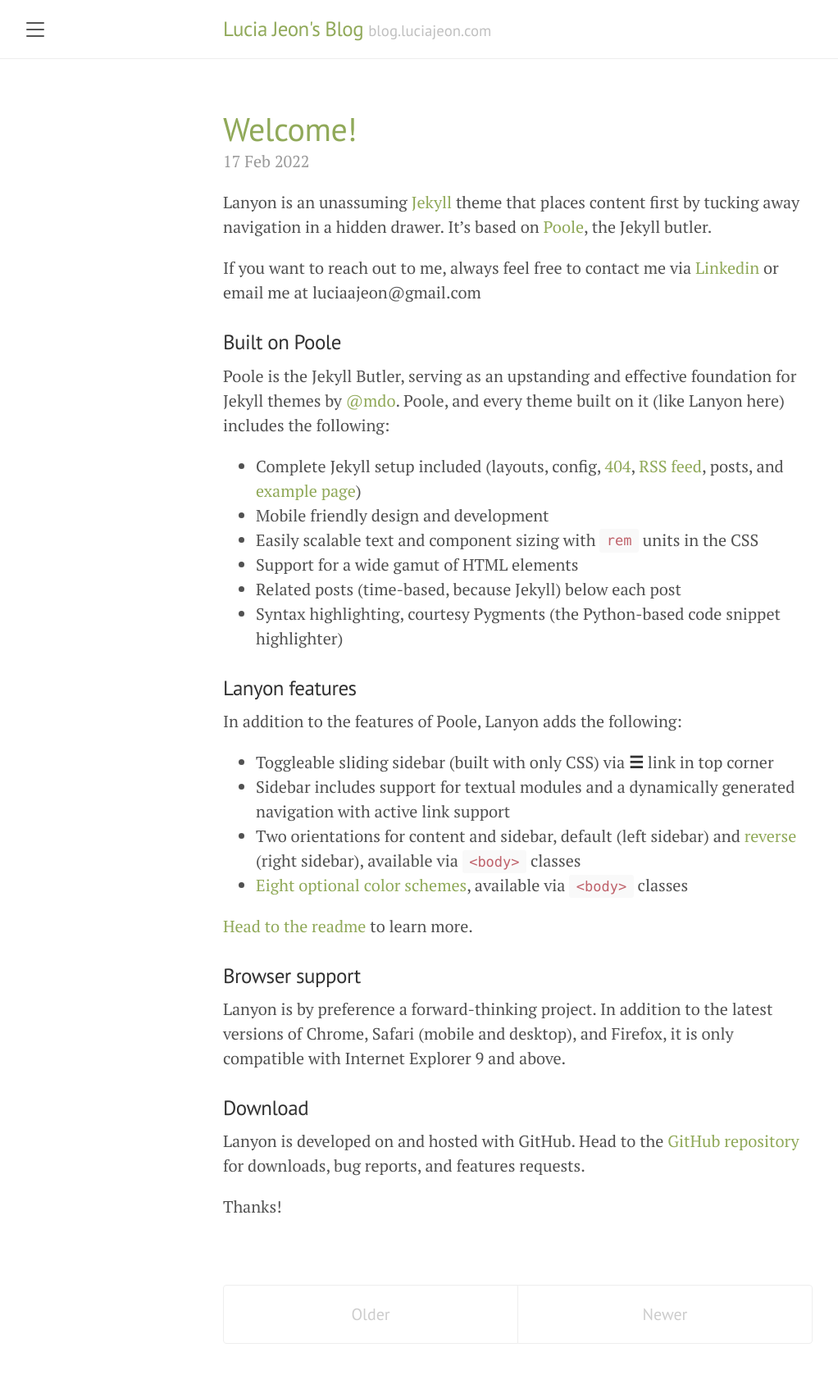
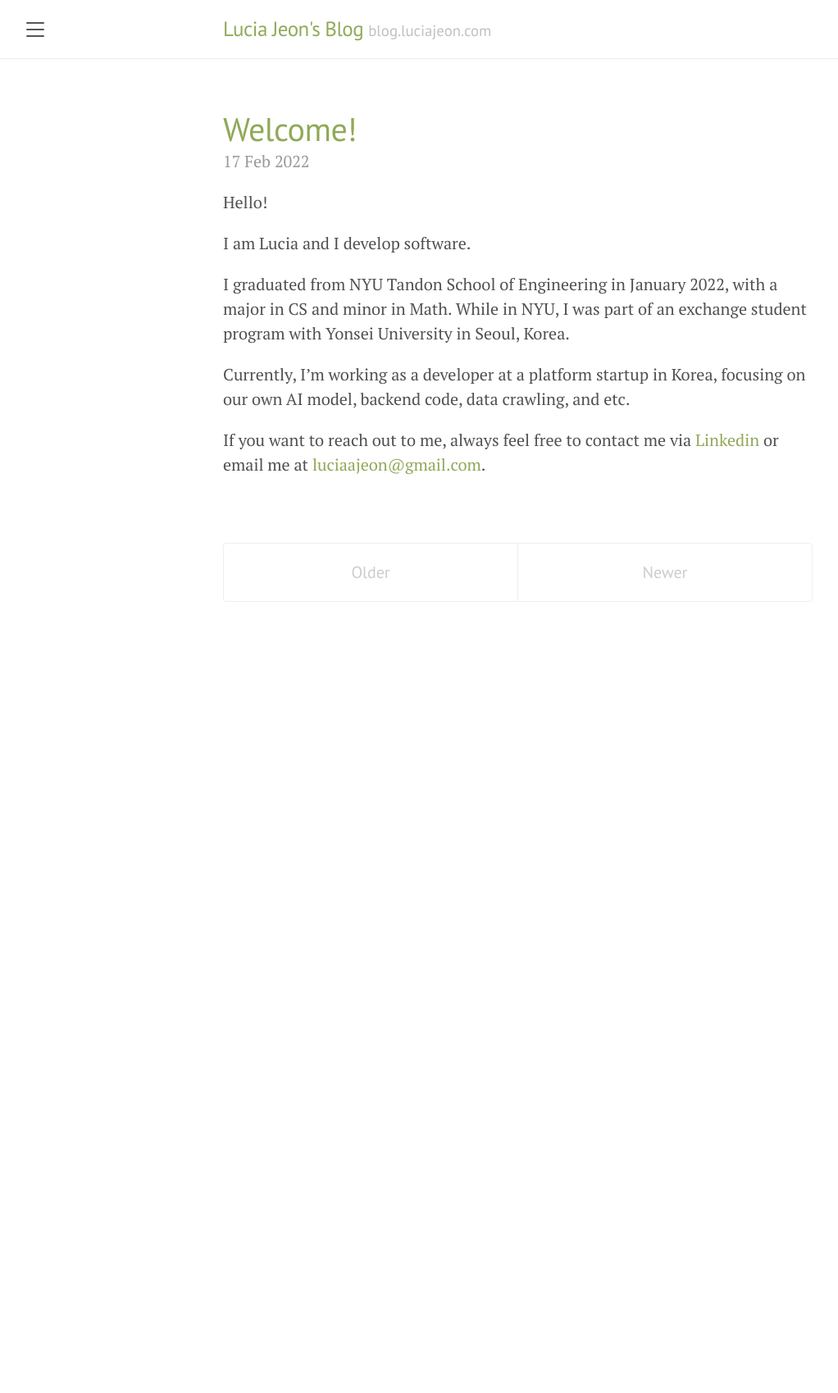
Before and after one commit to luciajeon/devblog, a Jekyll site: the page built from index.html, in a window 1280 px wide. Shown: the whole page at 82% size, without its empty margins (8-1030 px from the left). Built offline with Jekyll 4.4.1, drawn with Linux system fonts in a browser that asks for light colours; the list of posts is cut into pages by our own code; after the commit the page ends 900 px from its top, so only the background shows below that.

Commit message:
edited courseworks

```diff
--- a/_posts/2022-02-17-introducing-lanyon.md
+++ /dev/null
@@ -1,40 +0,0 @@
----
-layout: post
-title: Welcome!
----
-
-Lanyon is an unassuming [Jekyll](http://jekyllrb.com) theme that places content first by tucking away navigation in a hidden drawer. It's based on [Poole](http://getpoole.com), the Jekyll butler.
-
-If you want to reach out to me, always feel free to contact me via [Linkedin](https://www.linkedin.com/in/luciajeon/) or email me at luciaajeon@gmail.com
-
-### Built on Poole
-
-Poole is the Jekyll Butler, serving as an upstanding and effective foundation for Jekyll themes by [@mdo](https://twitter.com/mdo). Poole, and every theme built on it (like Lanyon here) includes the following:
-
-* Complete Jekyll setup included (layouts, config, [404](/404), [RSS feed](/atom.xml), posts, and [example page](/about))
-* Mobile friendly design and development
-* Easily scalable text and component sizing with `rem` units in the CSS
-* Support for a wide gamut of HTML elements
-* Related posts (time-based, because Jekyll) below each post
-* Syntax highlighting, courtesy Pygments (the Python-based code snippet highlighter)
-
-### Lanyon features
-
-In addition to the features of Poole, Lanyon adds the following:
-
-* Toggleable sliding sidebar (built with only CSS) via **☰** link in top corner
-* Sidebar includes support for textual modules and a dynamically generated navigation with active link support
-* Two orientations for content and sidebar, default (left sidebar) and [reverse](https://github.com/poole/lanyon#reverse-layout) (right sidebar), available via `<body>` classes
-* [Eight optional color schemes](https://github.com/poole/lanyon#themes), available via `<body>` classes
-
-[Head to the readme](https://github.com/poole/lanyon#readme) to learn more.
-
-### Browser support
-
-Lanyon is by preference a forward-thinking project. In addition to the latest versions of Chrome, Safari (mobile and desktop), and Firefox, it is only compatible with Internet Explorer 9 and above.
-
-### Download
-
-Lanyon is developed on and hosted with GitHub. Head to the <a href="https://github.com/poole/lanyon">GitHub repository</a> for downloads, bug reports, and features requests.
-
-Thanks!
--- /dev/null
+++ b/_posts/2022-02-17-welcome.md
@@ -0,0 +1,14 @@
+---
+layout: post
+title: Welcome!
+---
+
+Hello!
+
+I am Lucia and I develop software.
+
+I graduated from NYU Tandon School of Engineering in January 2022, with a major in CS and minor in Math. While in NYU, I was part of an exchange student program with Yonsei University in Seoul, Korea.
+
+Currently, I’m working as a developer at a platform startup in Korea, focusing on our own AI model, backend code, data crawling, and etc.
+
+If you want to reach out to me, always feel free to contact me via [Linkedin](https://www.linkedin.com/in/luciajeon/) or email me at <span style="color: #90a959"> luciaajeon@gmail.com</span>.
--- a/about.md
+++ b/about.md
@@ -3,22 +3,18 @@ layout: page
 title: About
 ---
 
-Hello!
-
-I graduated from NYU Tandon School of Engineering in January 2022, with a major in CS and minor in Math.
-
-Currently, I'm a main developer at a platform startup in Korea.
-
-I'm looking forward to strengthen my entry-level AI / ML understanding as a software engineer.
-
-Feel free to reach out to me via Linkedin :)
-
 <p class="message">
-  Hey there! This page is included as an example. Feel free to customize it for your own use upon downloading. Carry on!
+  Sample quote.
 </p>
 
+Hehehee
+
+
+### Fields of Interest
 
 Below are my major interests:
 
-* [Hyde](http://hyde.getpoole.com)
-* [Lanyon](http://lanyon.getpoole.com)
+* <span style="color: #90a959">AI</span>
+* Data Science
+* Political Science
+*
--- a/coursework.md
+++ b/coursework.md
@@ -3,10 +3,9 @@ layout: page
 title: Coursework
 ---
 
-## NYU Tandon School of Engineering
+## <span style="color: #90a959">NYU Tandon School of Engineering</span>
 
 ### Computer Science
-
 * Introduction to Computer Engineering
 * Introduction to Programming and Problem Solving
 * Data Structures and Algorithms
@@ -21,14 +20,16 @@ title: Coursework
 * Undergrad Guided Studies in Computer Science
 
 
+
 ### Math & Science
 * Discrete Mathematics
 * Calculus 3: Multi-Dimensional Calculus
 * Honors Linear Algebra
-
 * General Chemistry for Engineers
 * Organic Chemistry 1
 * Introduction to Cell and Molecular Biology
+
+
 
 ### Others
 * Disability Studies
@@ -37,4 +38,17 @@ title: Coursework
 
 
 
-## Yonsei University (Seoul, Korea)
+## <span style="color: #90a959">Yonsei University (Seoul, Korea)</span>
+
+### Computer Science
+* Introduction to Big Data Analysis
+* AI and Design
+* Introduction to Probability and Statistics for Machine Learning
+
+### Others
+* Law and Economics
+* Intoduction to Psychology
+* Introduction to Philosophy
+* Eastern Civilization
+* Financial Accounting
+* Cultural Anthropology
```
Also changed, not shown: 8 other files.
